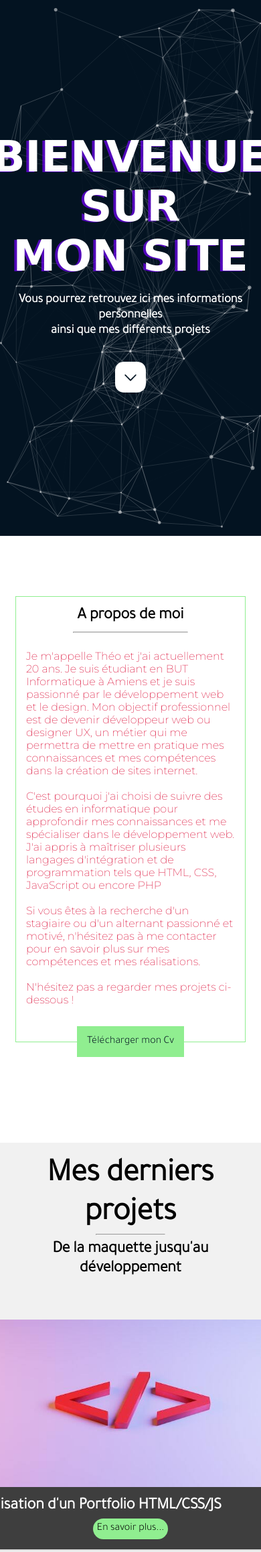
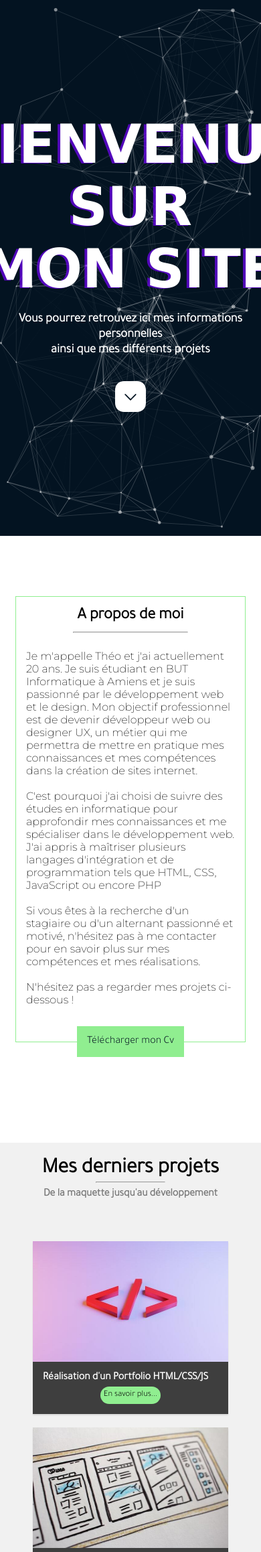
Before and after one commit to Theoode/Portfolio, a PHP site: page / in a window 390 px wide; the page is wider, and only the part inside the window is pictured. Shown: the top 2317 px of that part at 67% size. Run offline with PHP 8.4, Linux system fonts and the light colour scheme; some web fonts are replaced.

Commit message:
Modif galerie responsive

```diff
--- a/CSS/style.css
+++ b/CSS/style.css
@@ -13,7 +13,7 @@ body{
 
 h1{
     font-family: 'Tilt Warp', cursive;
-    font-size: 4em;
+    font-size: 7em;
     margin: 0;
     padding: 0;
 }
@@ -151,6 +151,7 @@ a{
 
 .titre_galerie h3{
     font-size: x-large;
+    opacity: 50%;
 }
 
 .galerie h2{
@@ -159,8 +160,8 @@ a{
 }
 
 .placeholder-img{
-    width: 500px;
-    height: 250px;
+    width: 100%;
+    height: 55%;
 }
 .placeholder-img img {
     height: 100%;
@@ -285,10 +286,48 @@ ul{
 
 /*---MEDIA QUERIES--->*/
 
-@media screen and (max-width: 800px) {
-    .container_pres p{
+@media screen and (max-width: 700px) {
+  h1{
+      font-size: 5em;
+  }
+    p{
         text-align: left;
-        color: crimson;
+    }
+}
+
+@media screen and (max-width: 580px) {
+   .box h2{
+       font-size: 2em;
+   }
+    .box h3{
+        font-size: 1em;
+    }
+    .card{
+     flex-shrink: 1;
+    }
+    .placeholder-img{
+        width: 100%;
+        height: 180px;
+    }
+    .info h2{
+        font-size: 1em;
+    }
+    .btn-expand-more{
+        font-size: 0.8em;
+        padding: 5px;
+    }
+    .footer-col{
+        padding: 0 65px 0;
+        width: 80%;
+    }
+    .footer-col h4{
+        width: 100px;
+    }
+    .footer-col a{
+        width: 150px;
+    }
+    .social-links{
+        flex-direction: row;
     }
 
 }
```
